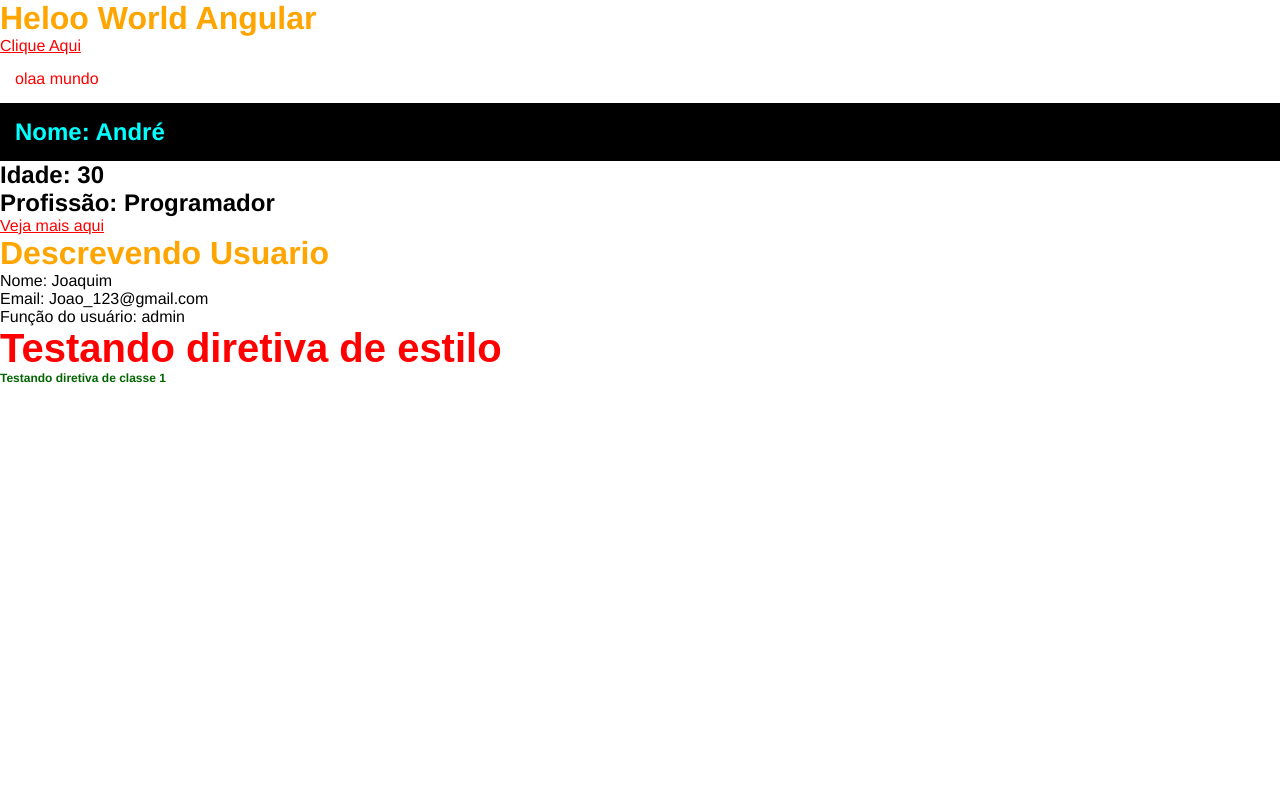
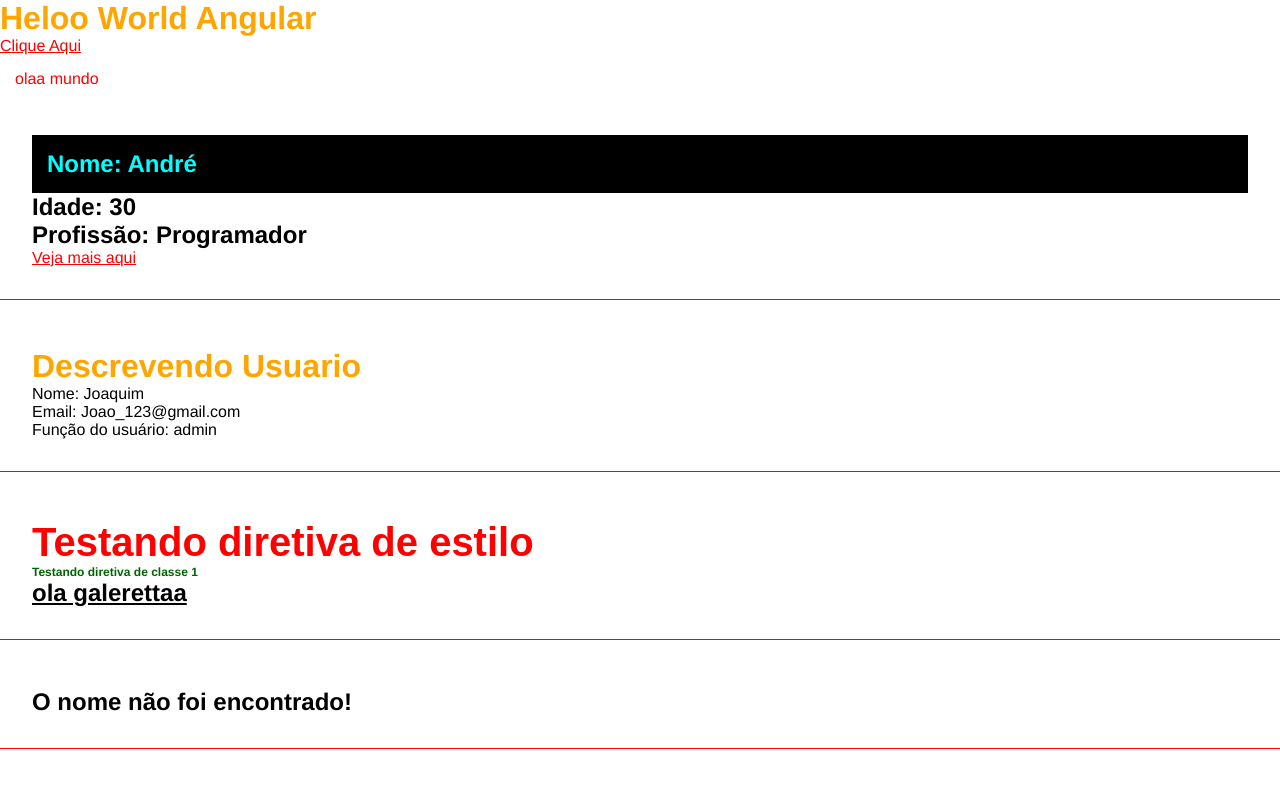
Before and after one commit to andre010101/Angular-13, an Angular app in the folder curso-angular/: page / in a window 1280 px wide. Shown: the top 788 px of the page. Built offline with nearby package versions, Linux system fonts and the light colour scheme.

Commit message:
Renderização condicional

```diff
--- a/curso-angular/src/app/app.component.html
+++ b/curso-angular/src/app/app.component.html
@@ -6,3 +6,4 @@
 <app-first-component></app-first-component>
 <app-parent-data [name]="userNane" [userData]="userData"></app-parent-data>
 <app-directives></app-directives>
+<app-if-render></app-if-render>
--- a/curso-angular/src/app/app.module.ts
+++ b/curso-angular/src/app/app.module.ts
@@ -5,13 +5,15 @@
 import { FirstComponentComponent } from './components/first-component/first-component.component';
 import { ParentDataComponent } from './components/parent-data/parent-data.component';
 import { DirectivesComponent } from './components/directives/directives.component';
+import { IfRenderComponent } from './components/if-render/if-render.component';
 
 @NgModule({
   declarations: [
     AppComponent,
     FirstComponentComponent,
     ParentDataComponent,
-    DirectivesComponent
+    DirectivesComponent,
+    IfRenderComponent
   ],
   imports: [
     BrowserModule
--- a/curso-angular/src/app/components/directives/directives.component.css
+++ b/curso-angular/src/app/components/directives/directives.component.css
@@ -5,3 +5,7 @@
 .green-title{
     color:darkgreen;
 }
+
+.underline-title{
+    text-decoration:underline;
+}
--- a/curso-angular/src/app/components/directives/directives.component.html
+++ b/curso-angular/src/app/components/directives/directives.component.html
@@ -1,4 +1,8 @@
-<h2 [ngStyle]="{ 'font-size': size + 'px', 'font-family': font, color: color }">
-    Testando diretiva de estilo
-</h2>
-<h2 [ngClass]="classes">Testando diretiva de classe 1</h2>
+<div class="class">
+
+    <h2 [ngStyle]="{ 'font-size': size + 'px', 'font-family': font, color: color }">
+        Testando diretiva de estilo
+    </h2>
+    <h2 [ngClass]="classes">Testando diretiva de classe 1</h2>
+    <h2 [ngClass]="underline">ola galerettaa</h2>
+</div>
--- a/curso-angular/src/app/components/directives/directives.component.ts
+++ b/curso-angular/src/app/components/directives/directives.component.ts
@@ -10,5 +10,7 @@
 font = 'Arial';
 color = 'red';
 
-classes = ['green-title', 'small-title']
+classes = ['green-title', 'small-title'];
+
+underline = 'underline-title';
 }
--- a/curso-angular/src/app/components/first-component/first-component.component.html
+++ b/curso-angular/src/app/components/first-component/first-component.component.html
@@ -1,3 +1,5 @@
+<div class="class">
+
 <h2 class="title">Nome: {{ name }}</h2>
 <h2>Idade: {{ age }}</h2>
 <h2>Profissão: {{ job }}</h2>
@@ -5,3 +7,6 @@
 <div>
     <a href="http://">Veja mais aqui</a>
 </div>
+
+
+</div>
--- /dev/null
+++ b/curso-angular/src/app/components/if-render/if-render.component.html
@@ -0,0 +1,11 @@
+<div class="class">
+    <div *ngIf="canShow">
+        Estamos mostrando isso porque foi permitido
+    </div>
+    <h2 *ngIf="name === 'André'; else nameNotFound">O meu Nome é André</h2>
+    <ng-template #nameNotFound>
+        <div>
+            <h2>O nome não foi encontrado!</h2>
+        </div>
+    </ng-template>
+</div>
--- /dev/null
+++ b/curso-angular/src/app/components/if-render/if-render.component.ts
@@ -0,0 +1,11 @@
+import { Component } from '@angular/core';
+
+@Component({
+  selector: 'app-if-render',
+  templateUrl: './if-render.component.html',
+  styleUrls: ['./if-render.component.css']
+})
+export class IfRenderComponent {
+  canShow: boolean = false;
+  name='zeca';
+}
--- a/curso-angular/src/app/components/parent-data/parent-data.component.html
+++ b/curso-angular/src/app/components/parent-data/parent-data.component.html
@@ -1,4 +1,6 @@
-<h1>Descrevendo Usuario</h1>
-<p>Nome: {{ name }}</p>
-<p>Email: {{ userData.email }}</p>
-<p>Função do usuário: {{ userData.role }}</p>
+<div class="class">
+    <h1>Descrevendo Usuario</h1>
+    <p>Nome: {{ name }}</p>
+    <p>Email: {{ userData.email }}</p>
+    <p>Função do usuário: {{ userData.role }}</p>
+</div>
--- a/curso-angular/src/styles.css
+++ b/curso-angular/src/styles.css
@@ -11,3 +11,12 @@
 a{
     color:red;
 }
+
+body{
+    padding-bottom:500px;
+}
+.class{
+    border-bottom:1px solid red;
+    padding:2em;
+    margin-bottom: 1em;
+}
```
Also changed, not shown: curso-angular/src/app/components/if-render/if-render.component.css (added), 1 other file (tests, documents, lock files or other folders).
